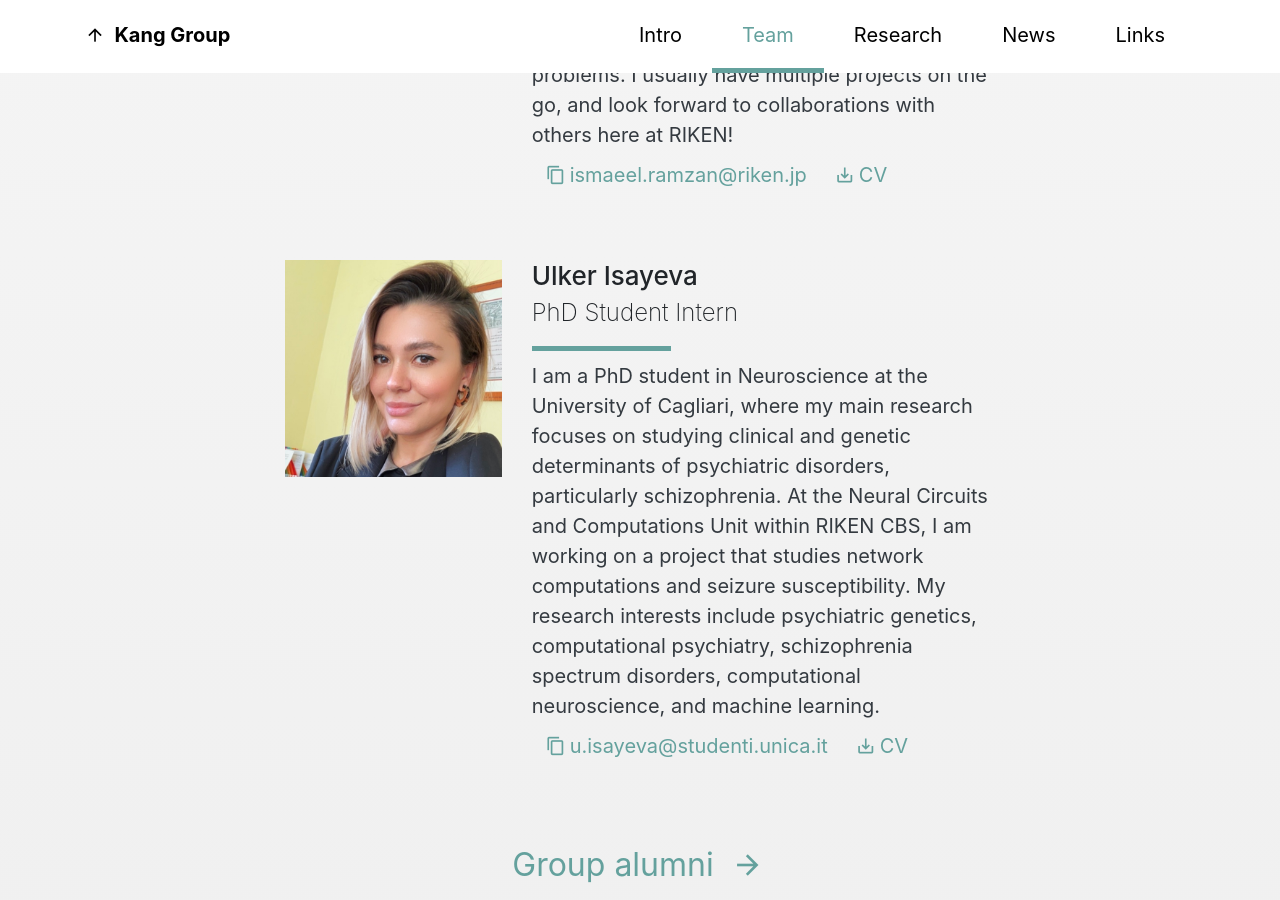
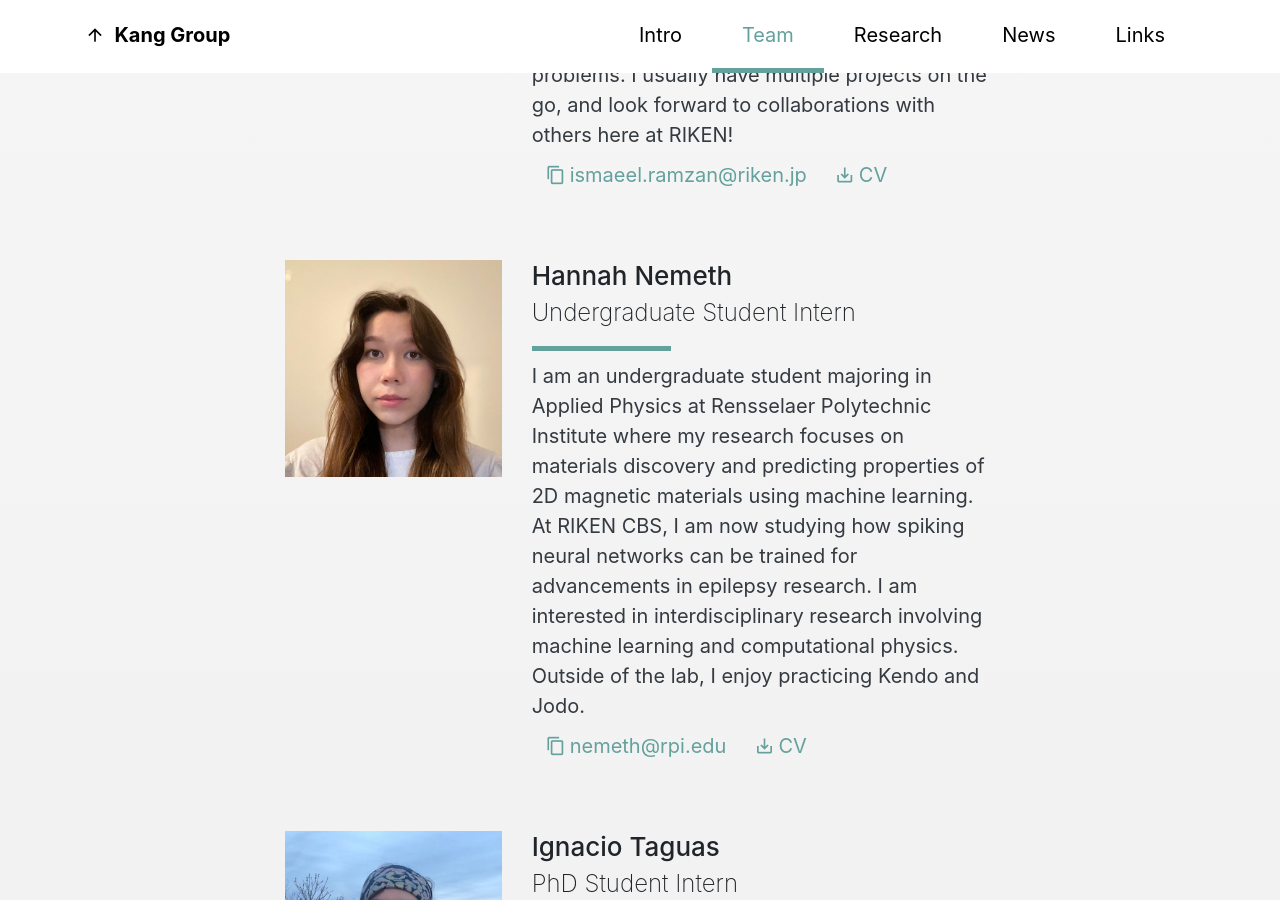
Before and after one commit to louiskang/group.github.io, a Jekyll site: the page built from index.html, in a window 1280 px wide and 900 px high, scrolled down 2911 px. Built offline with Jekyll 4.4.1, drawn with Linux system fonts in a browser that asks for light colours; some web fonts are replaced; some of the changed text lies outside the part shown.

Commit message:
Added Hannah and Nacho

```diff
--- a/_data/news.yml
+++ b/_data/news.yml
@@ -81,3 +81,7 @@
 - title: Cosyne workshop on attractors
   date: 2023-03-03
   text: If you're attending Cosyne 2023, check out <a href="https://www.cosyne.org/workshops-program-2023">&ldquo;Seeking universality while celebrating heterogeneity among biological attractor networks,&rdquo;</a> a two-day workshop organized by Louis and John Widloski at UC Berkeley. We will bring together theorists and experimentalists across navigation, working memory, decision making, sensorimotor control, olfaction, machine learning, and other fields. Hope to see you there!
+
+- title: A summer with interns Hannah and Ignacio
+  date: 2023-04-24
+  text: Hannah, an undergraduate at Rensselaer Polytechnic Institute, has joined the Unit for the spring and summer semester. Ignacio, a PhD student at the Complutense University of Madrid, will arrive soon as a CBS Summer Program Intern. Looks like we are in for a vibrant summer.
--- a/_data/team.yml
+++ b/_data/team.yml
@@ -19,13 +19,6 @@
   email: ismaeel.ramzan@riken.jp
   CV: "/docs/Ismaeel_Ramzan_CV.pdf"
 
-- name: Ulker Isayeva
-  role: PhD Student Intern
-  photo: "/media/team-ulker.jpg"
-  about: I am a PhD student in Neuroscience at the University of Cagliari, where my main research focuses on studying clinical and genetic determinants of psychiatric disorders, particularly schizophrenia. At the Neural Circuits and Computations Unit within RIKEN CBS, I am working on a project that studies network computations and seizure susceptibility. My research interests include psychiatric genetics, computational psychiatry, schizophrenia spectrum disorders, computational neuroscience, and machine learning.
-  email: u.isayeva@studenti.unica.it
-  CV: "/docs/Ulker_Isayeva_CV.pdf"
-
 - name: Raymond Wang
   role: Undergraduate Student
   photo: "/media/team-raymond.jpg"
@@ -36,3 +29,28 @@
   years: 2020&ndash;2022
   history:
     - "2022 update: PhD Student at MIT in the Department of Brain and Cognitive Sciences"
+
+- name: Ulker Isayeva
+  role: PhD Student Intern
+  photo: "/media/team-ulker.jpg"
+  about: I am a PhD student in Neuroscience at the University of Cagliari, where my main research focuses on studying clinical and genetic determinants of psychiatric disorders, particularly schizophrenia. At the Neural Circuits and Computations Unit within RIKEN CBS, I am working on a project that studies network computations and seizure susceptibility. My research interests include psychiatric genetics, computational psychiatry, schizophrenia spectrum disorders, computational neuroscience, and machine learning.
+  email: u.isayeva@studenti.unica.it
+  CV: "/docs/Ulker_Isayeva_CV.pdf"
+  alum: true
+  years: 2022
+  history:
+    - "2022 update: PhD Student in Neuroscience at the University of Cagliari"
+
+- name: Hannah Nemeth
+  role: Undergraduate Student Intern
+  photo: "/media/team-hannah.jpg"
+  about: I am an undergraduate student majoring in Applied Physics at Rensselaer Polytechnic Institute where my research focuses on materials discovery and predicting properties of 2D magnetic materials using machine learning. At RIKEN CBS, I am now studying how spiking neural networks can be trained for advancements in epilepsy research. I am interested in interdisciplinary research involving machine learning and computational physics. Outside of the lab, I enjoy practicing Kendo and Jodo.
+  email: nemeth@rpi.edu
+  CV: "/docs/Hannah_Nemeth_CV.pdf"
+
+- name: Ignacio Taguas
+  role: PhD Student Intern
+  photo: "/media/team-ignacio.jpg"
+  about: I am a PhD student at the Center for Cognitive and Computational Neuroscience in Madrid. My main interest lies in understanding the mechanisms underlying brain disorders, and this stems from my experience working with children who have neurodevelopmental disorders. I use neuroimaging and computational tools to uncover how pathological states disrupt functional brain networks.
+  email: itaguas@ucm.es
+  CV: "/docs/Ignacio_Taguas_CV.pdf"
```
Also changed, not shown: media/team-hannah.jpg (added), media/team-ignacio.jpg (added), 2 other files.
